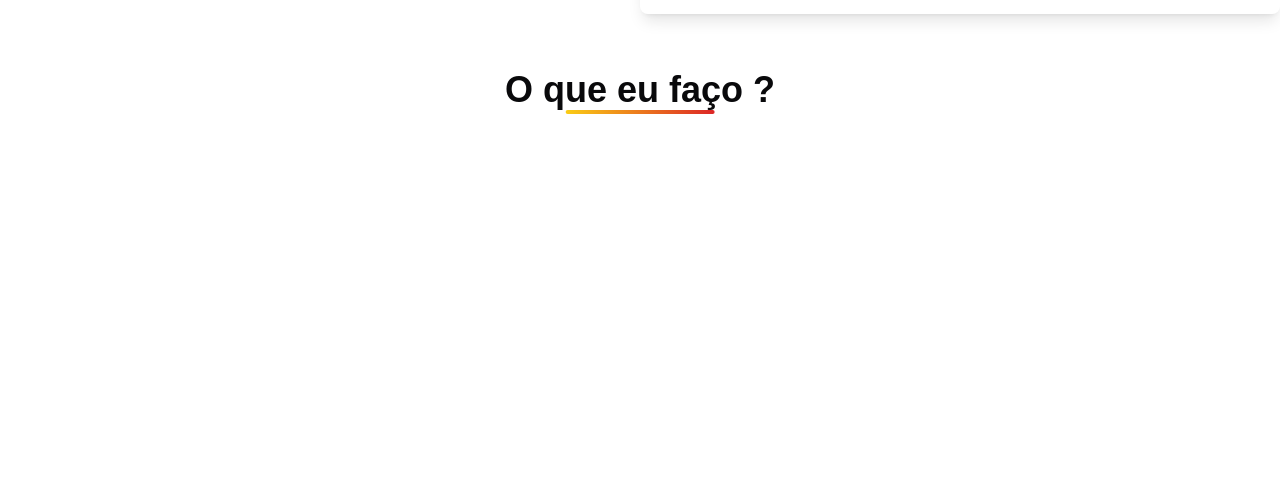
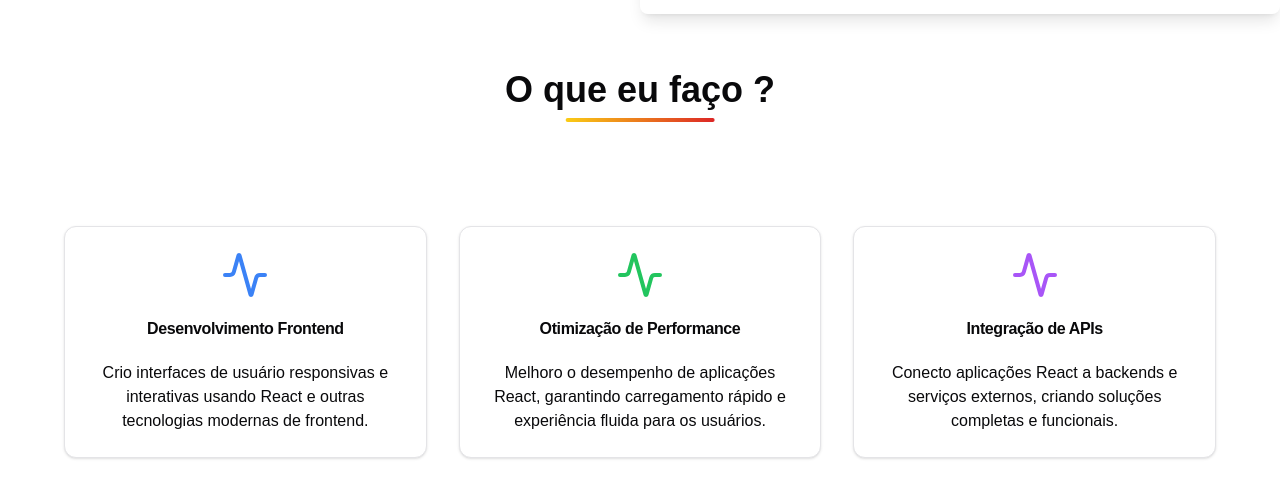
Before and after one commit to JonasFortes12/portfolio, a Next.js app: page / in a window 1280 px wide. Shown: the part 1570-2068 px from the top of the page. Built offline with nearby package versions, Linux system fonts and the light colour scheme; grey boxes are pictures that could not be loaded.

Commit message:
feat: what i do section

```diff
--- a/src/app/page.tsx
+++ b/src/app/page.tsx
@@ -4,6 +4,7 @@ import Cover from "@/components/page elements/cover";
 import Aboutme from "@/components/page elements/aboutme";
 import { useEffect } from "react";
 import SectionTitle from "@/components/page elements/section-title";
+import WhatIDo from "@/components/page elements/whatido";
 
 export default function Home() {
 
@@ -13,7 +14,7 @@ export default function Home() {
 
     function scrollToSection(index: number) {
       window.scrollTo({
-        top: sections[index].offsetTop,
+        top: (sections[index] as HTMLElement).offsetTop,
         behavior: "smooth", // Scroll suave
       });
     }
@@ -49,6 +50,7 @@ export default function Home() {
 
       <div id="skills" className="section h-screen w-full flex-col justify-center items-center">
         <SectionTitle title="O que eu faço ?" />
+        <WhatIDo />
       </div>
 
 
--- a/src/components/page elements/section-title.tsx
+++ b/src/components/page elements/section-title.tsx
@@ -26,15 +26,13 @@ export default function SectionTitle({ title }: SectionTitleProps) {
     return (
         <div className="title-container text-center py-10">
             <h2 className="relative inline-block text-4xl font-semibold pb-1">
-            {title}
+                <div className="mb-2">{title}</div>
                 {/*Linha animada */}
                 <div
                     ref={lineRef}
                     className="absolute bottom-0 left-1/2 transform -translate-x-1/2 w-1/2 h-1 rounded-md bg-gradient-to-r from-yellow-400 to-red-600"
                 ></div>
             </h2>
-
-
         </div>
     );
 }
--- /dev/null
+++ b/src/components/page elements/whatido.tsx
@@ -0,0 +1,52 @@
+import { Card, CardContent, CardHeader, CardTitle } from "@/components/ui/card"
+import { ActivityIcon } from "lucide-react"
+
+
+export default function WhatIDo() {
+    return (
+      <section className="w-full flex items-center py-14 md:py-16 lg:py-18 bg-background">
+        <div className="flex justify-center px-8 md:px-12 lg:px-16">
+          <div className="grid grid-cols-1 md:grid-cols-2 lg:grid-cols-3 gap-8">
+
+                <Card>
+                <CardHeader className="flex flex-col items-center">
+                    <ActivityIcon className="w-12 h-12 mb-4 text-blue-500" />
+                    <CardTitle>Desenvolvimento Frontend</CardTitle>
+                </CardHeader>
+                <CardContent>
+                    <p className="text-center">
+                    Crio interfaces de usuário responsivas e interativas usando React e outras tecnologias modernas de frontend.
+                    </p>
+                </CardContent>
+                </Card>
+
+                <Card>
+                <CardHeader className="flex flex-col items-center">
+                    <ActivityIcon className="w-12 h-12 mb-4 text-green-500" />
+                    <CardTitle>Otimização de Performance</CardTitle>
+                </CardHeader>
+                <CardContent>
+                    <p className="text-center">
+                    Melhoro o desempenho de aplicações React, garantindo carregamento rápido e experiência fluida para os usuários.
+                    </p>
+                </CardContent>
+                </Card>
+
+                <Card>
+                <CardHeader className="flex flex-col items-center">
+                    <ActivityIcon className="w-12 h-12 mb-4 text-purple-500" />
+                    <CardTitle>Integração de APIs</CardTitle>
+                </CardHeader>
+                <CardContent>
+                    <p className="text-center">
+                    Conecto aplicações React a backends e serviços externos, criando soluções completas e funcionais.
+                    </p>
+                </CardContent>
+                </Card>
+
+            </div>
+        </div>
+
+      </section>
+    )
+  }
--- /dev/null
+++ b/src/components/ui/card.tsx
@@ -0,0 +1,76 @@
+import * as React from "react"
+
+import { cn } from "@/lib/utils"
+
+const Card = React.forwardRef<
+  HTMLDivElement,
+  React.HTMLAttributes<HTMLDivElement>
+>(({ className, ...props }, ref) => (
+  <div
+    ref={ref}
+    className={cn(
+      "rounded-xl border bg-card text-card-foreground shadow",
+      className
+    )}
+    {...props}
+  />
+))
+Card.displayName = "Card"
+
+const CardHeader = React.forwardRef<
+  HTMLDivElement,
+  React.HTMLAttributes<HTMLDivElement>
+>(({ className, ...props }, ref) => (
+  <div
+    ref={ref}
+    className={cn("flex flex-col space-y-1.5 p-6", className)}
+    {...props}
+  />
+))
+CardHeader.displayName = "CardHeader"
+
+const CardTitle = React.forwardRef<
+  HTMLDivElement,
+  React.HTMLAttributes<HTMLDivElement>
+>(({ className, ...props }, ref) => (
+  <div
+    ref={ref}
+    className={cn("font-semibold leading-none tracking-tight", className)}
+    {...props}
+  />
+))
+CardTitle.displayName = "CardTitle"
+
+const CardDescription = React.forwardRef<
+  HTMLDivElement,
+  React.HTMLAttributes<HTMLDivElement>
+>(({ className, ...props }, ref) => (
+  <div
+    ref={ref}
+    className={cn("text-sm text-muted-foreground", className)}
+    {...props}
+  />
+))
+CardDescription.displayName = "CardDescription"
+
+const CardContent = React.forwardRef<
+  HTMLDivElement,
+  React.HTMLAttributes<HTMLDivElement>
+>(({ className, ...props }, ref) => (
+  <div ref={ref} className={cn("p-6 pt-0", className)} {...props} />
+))
+CardContent.displayName = "CardContent"
+
+const CardFooter = React.forwardRef<
+  HTMLDivElement,
+  React.HTMLAttributes<HTMLDivElement>
+>(({ className, ...props }, ref) => (
+  <div
+    ref={ref}
+    className={cn("flex items-center p-6 pt-0", className)}
+    {...props}
+  />
+))
+CardFooter.displayName = "CardFooter"
+
+export { Card, CardHeader, CardFooter, CardTitle, CardDescription, CardContent }
```
